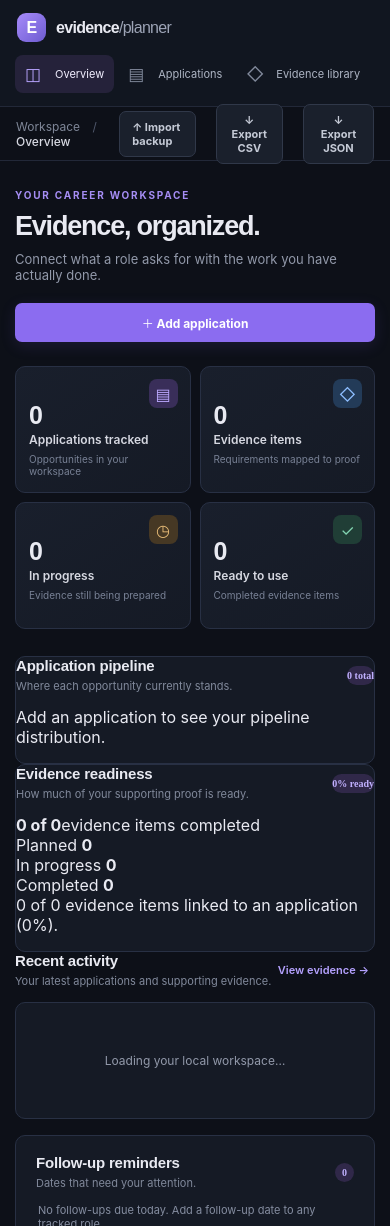
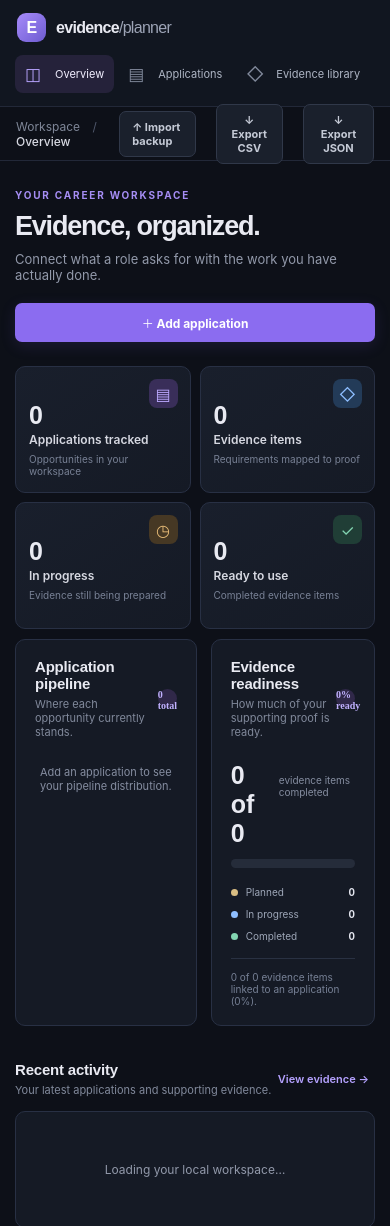
Before and after one commit to ABHILASH9519/Job-Application-Evidence-Planner, a React (Vite) app: page / in a window 390 px wide. Shown: the top 1226 px of the page. Built offline with nearby package versions, Linux system fonts and the light colour scheme.

Commit message:
style: add responsive dashboard analytics cards

```diff
--- a/src/styles.css
+++ b/src/styles.css
@@ -97,6 +97,31 @@ h1 { font: 700 clamp(27px, 3vw, 36px)/1.2 Manrope, sans-serif; letter-spacing: -
 .privacy-banner > span { color: #77c6a4; font-size: 18px; }
 .privacy-banner strong { display: block; color: #b8d9ca; font-size: 11px; margin-bottom: 4px; }
 .privacy-banner p { color: #819a8e; font-size: 10px; margin: 0; line-height: 1.5; }
+
+.dashboard-grid { display: grid; grid-template-columns: minmax(0, 1.05fr) minmax(0, .95fr); gap: 14px; margin: -17px 0 35px; }
+.dashboard-card { padding: 18px 19px; min-width: 0; }
+.dashboard-card .section-heading { margin-bottom: 17px; }
+.pipeline-list { display: grid; gap: 13px; }
+.pipeline-row { display: grid; gap: 6px; }
+.pipeline-label { display: flex; justify-content: space-between; align-items: center; color: #aeb6c6; font-size: 10px; }
+.pipeline-label strong { color: #e2e4ed; font-size: 10px; font-variant-numeric: tabular-nums; }
+.pipeline-track, .readiness-track { height: 7px; border-radius: 20px; background: #252c3a; overflow: hidden; }
+.pipeline-track span, .readiness-track span { display: block; height: 100%; min-width: 0; border-radius: inherit; background: linear-gradient(90deg, #7660d8, #a78bfa); transition: width .2s ease; }
+.dashboard-empty { color: #858da0; font-size: 11px; margin: 26px 0 10px; text-align: center; }
+.readiness-summary { display: flex; align-items: baseline; gap: 8px; margin: 22px 0 11px; }
+.readiness-summary strong { font: 700 25px Manrope, sans-serif; color: #e9eaf2; }
+.readiness-summary span { color: #858da0; font-size: 10px; }
+.readiness-track { height: 9px; }
+.readiness-track span { background: linear-gradient(90deg, #3e9d7a, #79d6ad); }
+.readiness-breakdown { display: grid; gap: 10px; margin-top: 18px; }
+.readiness-breakdown > div { display: flex; align-items: center; gap: 8px; color: #9da6b7; font-size: 10px; }
+.readiness-breakdown strong { margin-left: auto; color: #e2e4ed; font-variant-numeric: tabular-nums; }
+.readiness-dot { width: 7px; height: 7px; border-radius: 50%; }
+.planned-dot { background: #d9bd83; }
+.progress-dot { background: #8ebeff; }
+.completed-dot { background: #83d5b2; }
+.linked-summary { color: #778196; font-size: 10px; border-top: 1px solid #293142; margin: 16px 0 0; padding-top: 12px; }
+
 .two-column { display: grid; grid-template-columns: minmax(270px, .82fr) minmax(0, 1.18fr); gap: 16px; align-items: start; }
 .form-card, .list-card { padding: 20px; }
 .card-heading { margin-bottom: 19px; }
```
